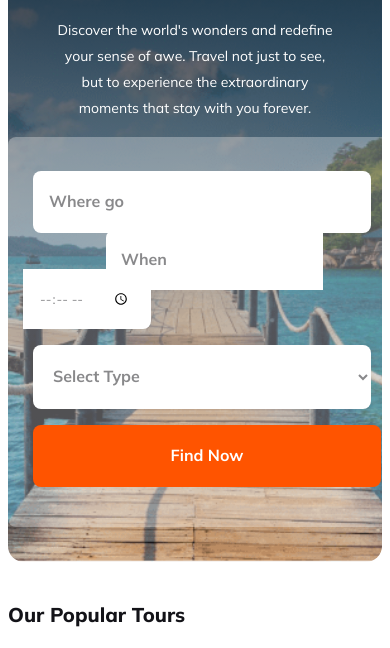
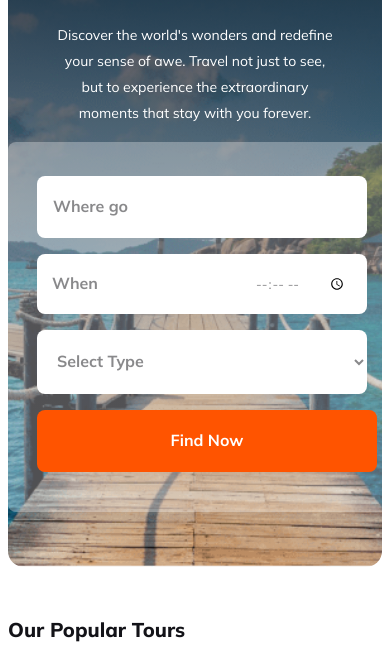
Before and after one commit to tahfeezmizan/comfort-travel-ass-2, a plain HTML site: page index.html in a window 390 px wide. Shown: the part 151-799 px from the top of the page. Drawn offline with nearby package versions, Linux system fonts and the light colour scheme.

Commit message:
Newsletter section responsive complete

```diff
--- a/index.html
+++ b/index.html
@@ -49,7 +49,7 @@
                     </p>
 
                     <div class="tour-search-box">
-                        <form action="">
+                        <form class="tour-search-form" action="">
                             <input type="text" placeholder="Where go" required>
                             <div class="when-filed">
                                 <label for="">When</label>
--- a/style.css
+++ b/style.css
@@ -27,7 +27,7 @@
 }
 
 section {
-    padding: 20px 0;
+    padding: 50px 0;
 }
 
 .description-text {
@@ -153,8 +153,14 @@ section {
     padding: 0 16rem;
 }
 
-form input {
-    display: flex !important;
+.tour-search-form {
+    display: flex;
+}
+
+.when-filed {
+    display: flex;
+    align-items: center;
+    justify-content: center;
 }
 
 .tour-search-box {
@@ -478,6 +484,10 @@ input[type="submit"] {
     font-weight: 700;
 }
 
+iframe {
+    border-radius: 16px;
+}
+
 /* perfects place style end here  */
 
 
@@ -605,6 +615,10 @@ hr {
 /* responsive for mobile screen  */
 
 @media screen and (max-width: 576px) {
+    section {
+        padding: 25px 0;
+    }
+
     .container {
         max-width: 100%;
         padding: 0 8px;
@@ -633,15 +647,28 @@ hr {
         padding: 0 3rem;
     }
 
+    .tour-search-form {
+        flex-direction: column;
+    }
+
     .tour-search-box {
         width: 388px;
         padding: 24px 15px;
     }
 
-    form {
+    .newsletter-form {
         display: flex;
         flex-direction: column;
         width: 391px;
+    }
+
+    .when-filed {
+
+        margin-bottom: 16px;
+    }
+
+    input[type="time"] {
+        margin-bottom: 0;
     }
 
     form input,
@@ -761,7 +788,6 @@ hr {
 
     iframe {
         max-width: 100%;
-        border-radius: 16px;
     }
 
     .newsletter-content:first-child {
```
